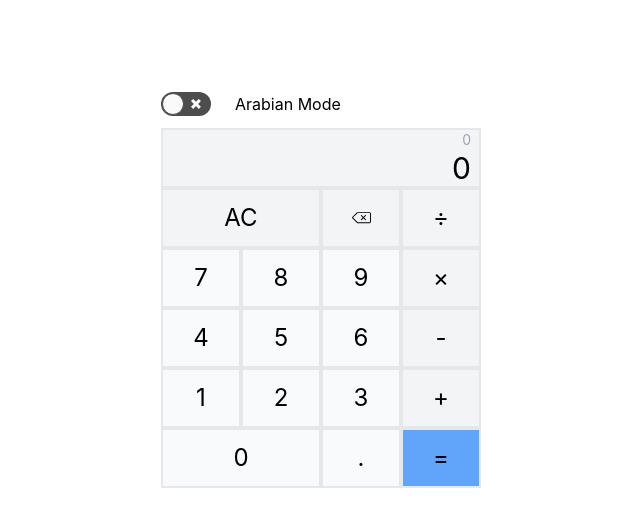
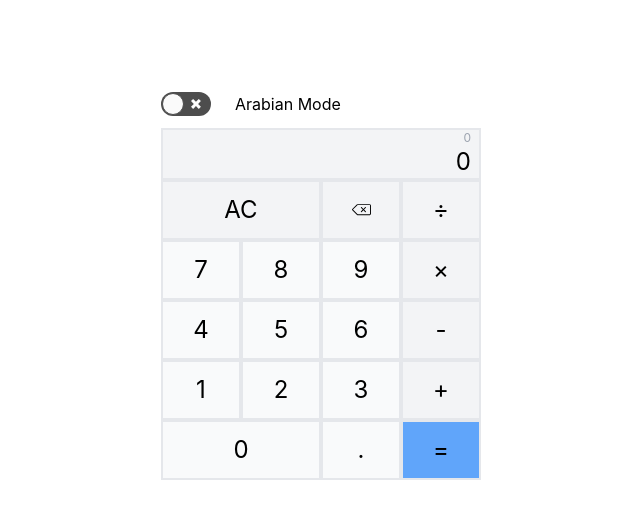
Before and after one commit to bpatterson910/react-calculator, a React (Create React App) app: page / in a window 1280 px wide. Shown: the top 526 px of the page, without its empty margins (319-959 px from the left). Built offline with nearby package versions, Linux system fonts and the light colour scheme.

Commit message:
fix - fontsize

```diff
--- a/src/components/DisplayPanel.js
+++ b/src/components/DisplayPanel.js
@@ -34,7 +34,7 @@ const DisplayPanel = (props) => {
 
   return (
     <div>
-      <span type="text" className="break-all text-right bg-gray-100 text-black text-3xl w-full h-18 px-2 flex justify-end items-end border-white border-2 border-gray-200 border-t-0 select-all" >
+      <span type="text" className="break-all text-right bg-gray-100 text-black text-2xl w-full h-18 px-2 flex justify-end items-end border-white border-2 border-gray-200 border-t-0 select-all" >
         {result}
       </span>
     </div>
--- a/src/components/PreviewPanel.js
+++ b/src/components/PreviewPanel.js
@@ -30,7 +30,7 @@ const PreviewPanel = (props) => {
   return (
     <div>
       <span
-        className="break-all bg-gray-100 text-gray-400 text-sm w-full h-18 px-2 flex justify-end items-end border-white border-2 border-gray-200 border-b-0 select-all">
+        className="break-all bg-gray-100 text-gray-400 text-xs w-full h-18 px-2 flex justify-end items-end border-white border-2 border-gray-200 border-b-0 select-all">
         {result}
       </span>
     </div>
```
